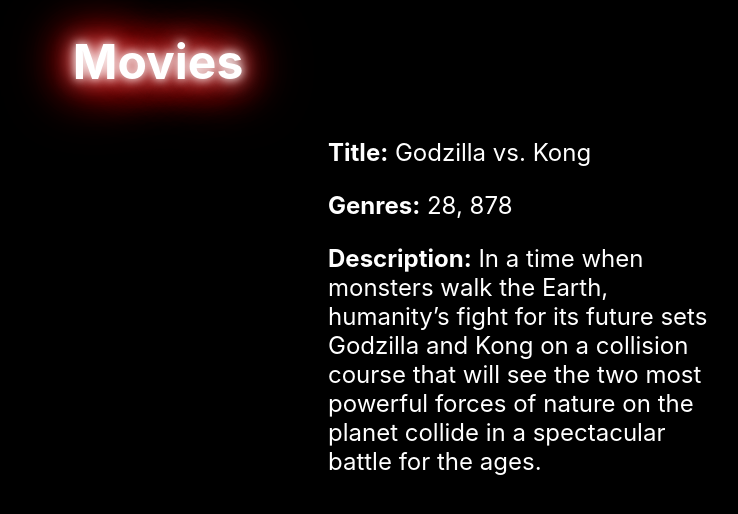
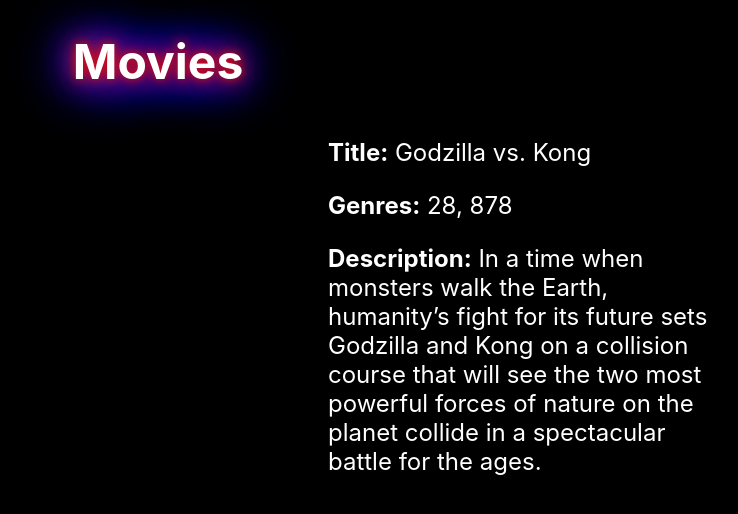
Before and after one commit to Maxip32/mymovies, a React (Create React App) app: page /movies/399566 in a window 1280 px wide. Shown: the top 514 px of the page, without its empty margins (482-1220 px from the left). Built offline with nearby package versions, Linux system fonts and the light colour scheme.

Commit message:
cambios v2

```diff
--- a/src/App.module.css
+++ b/src/App.module.css
@@ -1,6 +1,6 @@
 .title {
   text-align: center;
   font-size: 3rem;
-  text-shadow: 0 0 10px #fff, 0 0 20px #fff, 0 0 30px #e60000, 0 0 40px #e60000,
-    0 0 50px #e60000, 0 0 60px #e60000, 0 0 70px #e60000;
+  text-shadow: 0 0 10px #d60e0e, 0 0 20px #e00b0b, 0 0 30px #431cdd, 0 0 40px #431cdd,
+    0 0 50px #431cdd, 0 0 60px #431cdd, 0 0 70px #431cdd;
 }
--- a/src/components/movies.json
+++ b/src/components/movies.json
@@ -13,7 +13,8 @@
     "title": "Raya and the Last Dragon",
     "video": false,
     "vote_average": 8.5,
-    "vote_count": 1407
+    "vote_count": 1407,
+    "videoUrl": "https://www.youtube.com/watch?v=hTh2-WnW1RI"
   },
   {
     "adult": false,
--- a/src/pages/movie.json
+++ b/src/pages/movie.json
@@ -58,7 +58,7 @@
     "popularity": 2039.388,
     "poster_path": "/6KErczPBROQty7QoIsaa6wJYXZi.jpg",
     "release_date": "2021-02-11",
-    "title": "Tom & Jerry prueba",
+    "title": "pipo",
     "video": true,
     "vote_average": 7.5,
     "vote_count": 883,
```
Also changed, not shown: src/components/MoviesGrid.jsx (+1 -12 lines), 1 other file (tests, documents, lock files or other folders).
